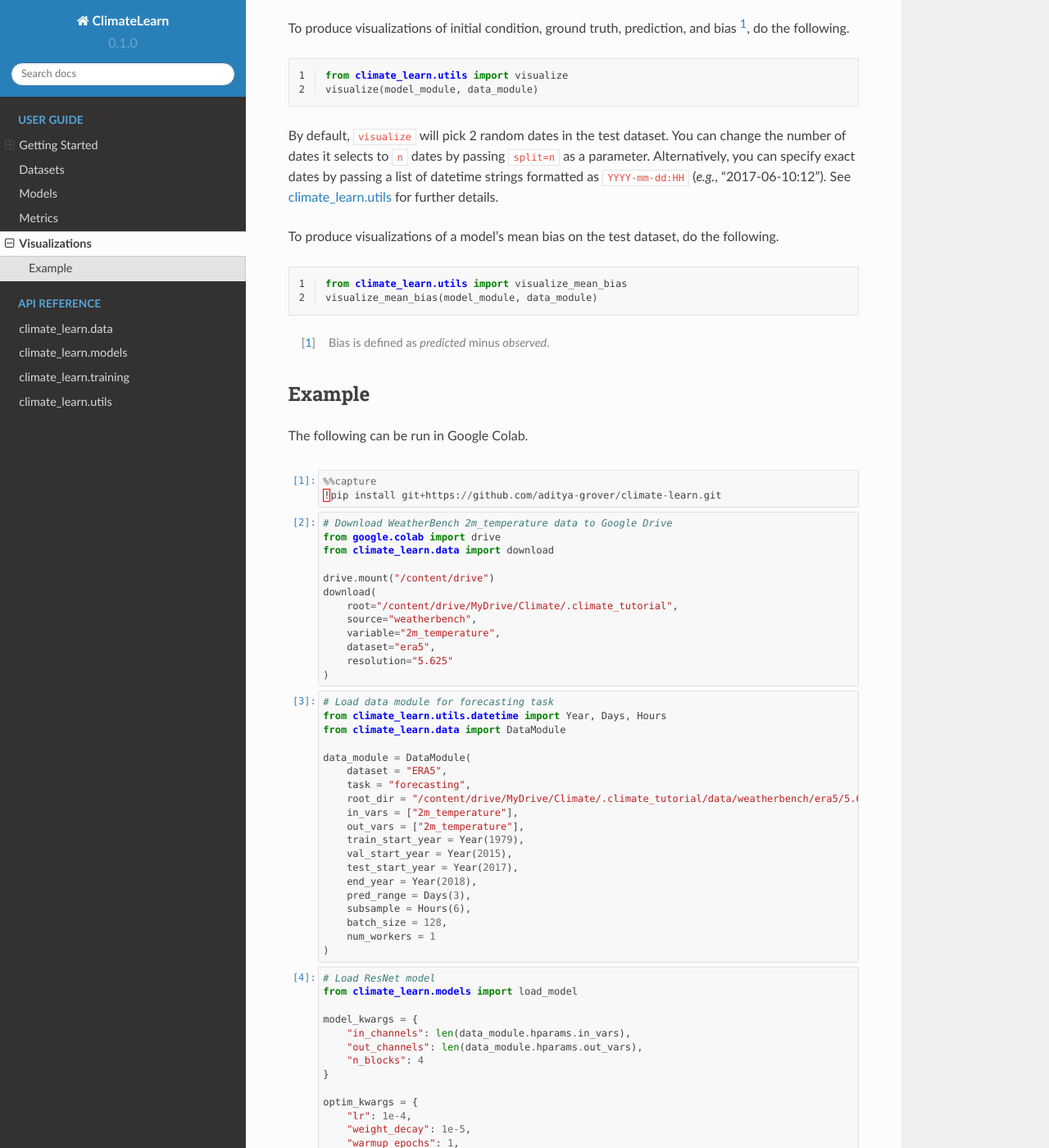
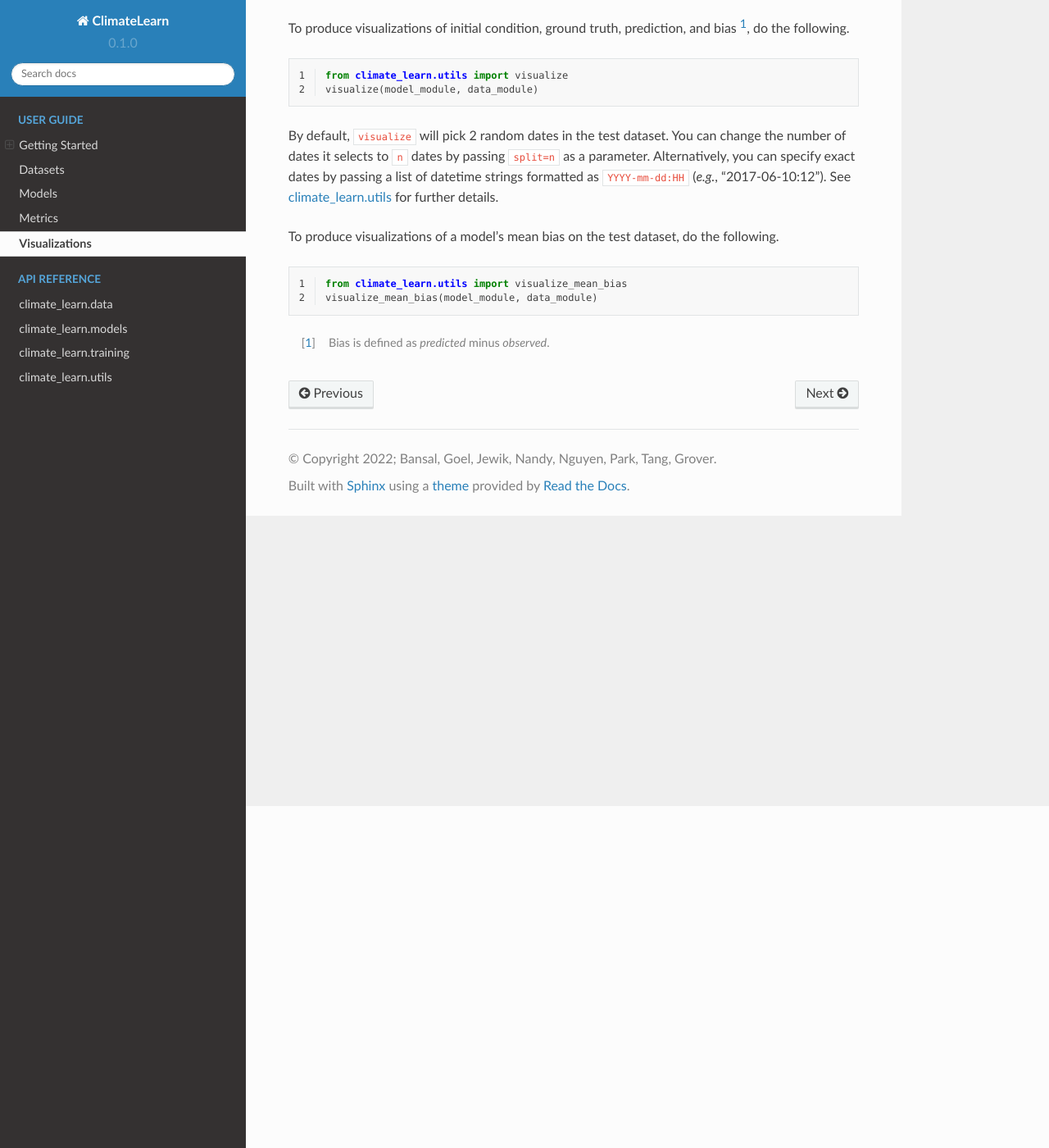
Before and after one commit to aditya-grover/climate-learn, a Sphinx documentation site: the page built from docs/source/user-guide/visualizations.rst, in a window 1280 px wide and 1400 px high, scrolled down 417 px. Shown: the whole window at 82% size. Built offline with Sphinx 7.4.7 and the Read the Docs theme 2.0.0, drawn with Linux system fonts in a browser that asks for light colours; some of the changed text lies outside the part shown.

Commit message:
Removing notebook cells

```diff
--- a/docs/source/user-guide/visualizations.rst
+++ b/docs/source/user-guide/visualizations.rst
@@ -41,109 +41,3 @@ following.
     visualize_mean_bias(model_module, data_module)
 
 .. [#] Bias is defined as *predicted* minus *observed*.
-
-Example
--------
-
-The following can be run in Google Colab.
-
-.. nbinput:: ipython3
-    :execution-count: 1
-
-    %%capture
-    !pip install git+https://github.com/aditya-grover/climate-learn.git
-
-.. nbinput:: ipython3
-    :execution-count: 2
-
-    # Download WeatherBench 2m_temperature data to Google Drive
-    from google.colab import drive
-    from climate_learn.data import download
-
-    drive.mount("/content/drive")
-    download(
-        root="/content/drive/MyDrive/Climate/.climate_tutorial",
-        source="weatherbench",
-        variable="2m_temperature",
-        dataset="era5",
-        resolution="5.625"
-    )
-
-.. nbinput:: ipython3
-    :execution-count: 3
-
-    # Load data module for forecasting task
-    from climate_learn.utils.datetime import Year, Days, Hours
-    from climate_learn.data import DataModule
-
-    data_module = DataModule(
-        dataset = "ERA5",
-        task = "forecasting",
-        root_dir = "/content/drive/MyDrive/Climate/.climate_tutorial/data/weatherbench/era5/5.625/",
-        in_vars = ["2m_temperature"],
-        out_vars = ["2m_temperature"],
-        train_start_year = Year(1979),
-        val_start_year = Year(2015),
-        test_start_year = Year(2017),
-        end_year = Year(2018),
-        pred_range = Days(3),
-        subsample = Hours(6),
-        batch_size = 128,
-        num_workers = 1
-    )
-
-.. nbinput:: ipython3
-    :execution-count: 4
-
-    # Load ResNet model
-    from climate_learn.models import load_model
-
-    model_kwargs = {
-        "in_channels": len(data_module.hparams.in_vars),
-        "out_channels": len(data_module.hparams.out_vars),
-        "n_blocks": 4
-    }
-
-    optim_kwargs = {
-        "lr": 1e-4,
-        "weight_decay": 1e-5,
-        "warmup_epochs": 1,
-        "max_epochs": 5,
-    }
-
-    model_module = load_model(
-        name="resnet",
-        task="forecasting",
-        model_kwargs=model_kwargs,
-        optim_kwargs=optim_kwargs
-    )
-
-.. nbinput:: ipython3
-    :execution-count: 5
-
-    # Visualize ResNet model performance on two dates in the test set
-    from climate_learn.utils import visualize
-    visualize(model_module, data_module, samples=["2017-06-01:12", "2017-08-01:18"])
-
-.. nboutput::
-    :execution-count: 5
-
-    .. image:: user-guide/images/visualize.png
-        :alt: Visualizations produced by ``utils.visualize``.
-
-.. nbinput:: ipython3
-    :execution-count: 6
-
-    # Visualize ResNet model mean bias across the entire test set
-    from climate_learn.utils import visualize_mean_bias
-    visualize_mean_bias(model_module, data_module)
-
-.. nboutput::
-    :execution-count: 6
-
-    .. image:: user-guide/images/visualize_mean_bias.png
-        :alt: Mean bias visualization produced by ``utils.visualize_mean_bias``.
-
-*Note:* These visualizations were produced using a trained ResNet model, but
-training is omitted from this example. Please see :ref:`models-reference` for
-model training.
```
